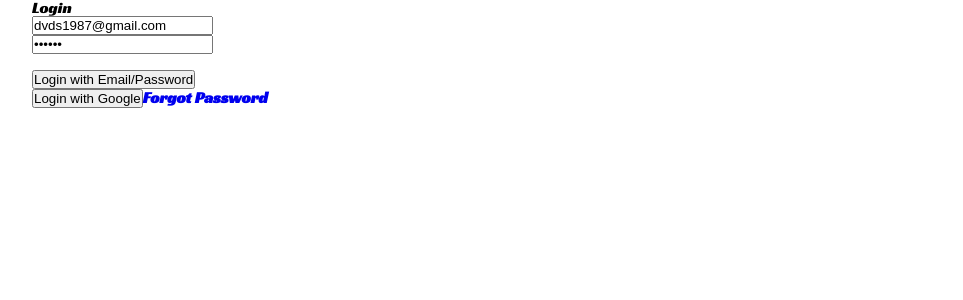
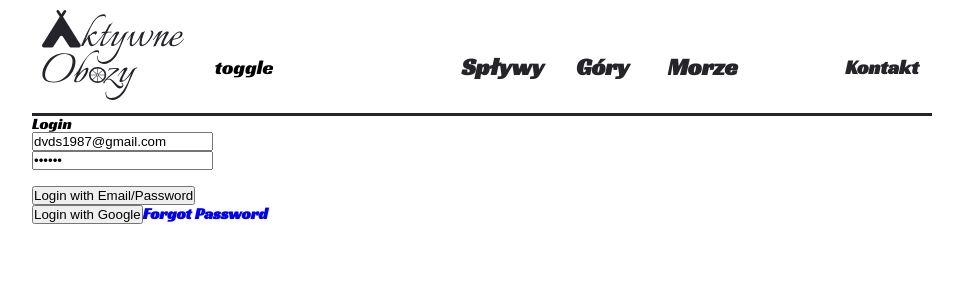
Before and after one commit to DanielDawidowski/Aktywne-Obozy-2022-Frontend, a React (Create React App) app: page /login in a window 1280 px wide. Shown: the top 300 px of the page, without its empty margins (158-1121 px from the left). Built offline with nearby package versions, Linux system fonts and the light colour scheme; no server answers.

Commit message:
Add Layout to all pages of Auth and User Page Components

```diff
--- a/src/components/nav/Header.js
+++ b/src/components/nav/Header.js
@@ -25,11 +25,11 @@ const Header = ({ toggleMenu, setToggleMenu }) => {
               />
             </Link>
           </li>
-          <li class="header__list-item header-menu">
+          <li className="header__list-item header-menu">
             <Menu />
           </li>
           <div
-            class="hamburger-menu"
+            className="hamburger-menu"
             onClick={() => setToggleMenu(!toggleMenu)}
             ref={hamburger}
           >
--- a/src/components/nav/Menu.js
+++ b/src/components/nav/Menu.js
@@ -5,7 +5,7 @@ import { useDispatch, useSelector } from "react-redux";
 import { useHistory } from "react-router-dom";
 import LogoutSVG from "../../assets/SVG/Logout/Logout";
 
-const Menu = ({ grid = false }) => {
+const Menu = ({ grid = false, toggleMenu, setToggleMenu }) => {
   let dispatch = useDispatch();
   let { user } = useSelector((state) => ({ ...state }));
 
@@ -18,6 +18,7 @@ const Menu = ({ grid = false }) => {
       payload: null,
     });
     history.push("/");
+    setToggleMenu(!toggleMenu);
   };
 
   return (
@@ -25,25 +26,25 @@ const Menu = ({ grid = false }) => {
       <li className={"menu-item"}>
         <h3>toggle</h3>
       </li>
-      <li className={"menu-item"}>
+      <li className={"menu-item"} onClick={() => setToggleMenu(!toggleMenu)}>
         {/* <Link to={"/event/kajaki"}> */}
         <Link to="/">
           <h2 style={{ color: "#24242a" }}>Spływy</h2>
         </Link>
       </li>
-      <li className={"menu-item"}>
+      <li className={"menu-item"} onClick={() => setToggleMenu(!toggleMenu)}>
         {/* <Link to="/event/gory"> */}
         <Link to="/">
           <h2 style={{ color: "#24242a" }}>Góry</h2>
         </Link>
       </li>
-      <li className={"menu-item"}>
+      <li className={"menu-item"} onClick={() => setToggleMenu(!toggleMenu)}>
         {/* <Link to="/event/morze"> */}
         <Link to="/">
           <h2 style={{ color: "#24242a" }}>Morze</h2>
         </Link>
       </li>
-      <li className={"menu-item"}>
+      <li className={"menu-item"} onClick={() => setToggleMenu(!toggleMenu)}>
         <Link to="/">
           <h2 style={{ color: "#24242a" }}>Kontakt</h2>
         </Link>
--- a/src/components/nav/Navigation.js
+++ b/src/components/nav/Navigation.js
@@ -68,8 +68,12 @@ const Navigation = ({ toggleMenu, setToggleMenu }) => {
                 </button>
               </motion.div>
             </motion.div>
-            <motion.div variants={item} class="navigation-menu">
-              <Menu grid />
+            <motion.div variants={item} className="navigation-menu">
+              <Menu
+                grid
+                toggleMenu={toggleMenu}
+                setToggleMenu={setToggleMenu}
+              />
             </motion.div>
           </motion.nav>
           <Menu />
--- a/src/pages/auth/ForgotPassword.js
+++ b/src/pages/auth/ForgotPassword.js
@@ -1,6 +1,7 @@
 import React, { useState, useEffect } from "react";
 import { auth } from "../../firebase";
 import { useSelector } from "react-redux";
+import Layout from "../../components/layout/layout";
 
 const ForgotPassword = ({ history }) => {
   const [email, setEmail] = useState("");
@@ -34,6 +35,7 @@ const ForgotPassword = ({ history }) => {
   };
 
   return (
+    <Layout>
       <div className="container col-md-6 offset-md-3 p-5">
         {loading ? (
           <h4 className="text-danger">Loading</h4>
@@ -56,6 +58,7 @@ const ForgotPassword = ({ history }) => {
           </button>
         </form>
       </div>
+    </Layout>
   );
 };
 
--- a/src/pages/auth/Login.js
+++ b/src/pages/auth/Login.js
@@ -3,6 +3,7 @@ import { auth, googleAuthProvider } from "../../firebase";
 import { useDispatch, useSelector } from "react-redux";
 import { Link } from "react-router-dom";
 import { createOrUpdateUser } from "../../functions/auth";
+import Layout from "../../components/layout/layout";
 
 const Login = ({ history }) => {
   const [email, setEmail] = useState("dvds1987@gmail.com");
@@ -116,7 +117,8 @@ const Login = ({ history }) => {
   );
 
   return (
-    <div className="container p-5">
+    <Layout>
+      <div className="container">
         <div className="row">
           <div className="col-md-6 offset-md-3">
             {loading ? (
@@ -136,6 +138,7 @@ const Login = ({ history }) => {
           </div>
         </div>
       </div>
+    </Layout>
   );
 };
 
--- a/src/pages/auth/Register.js
+++ b/src/pages/auth/Register.js
@@ -1,6 +1,7 @@
 import React, { useState, useEffect } from "react";
 import { auth } from "../../firebase";
 import { useSelector } from "react-redux";
+import Layout from "../../components/layout/layout";
 
 const Register = ({ history }) => {
   const [email, setEmail] = useState("dvds1987@gmail.com");
@@ -46,6 +47,7 @@ const Register = ({ history }) => {
   );
 
   return (
+    <Layout>
       <div className="container p-5">
         <div className="row">
           <div className="col-md-6 offset-md-3">
@@ -54,6 +56,7 @@ const Register = ({ history }) => {
           </div>
         </div>
       </div>
+    </Layout>
   );
 };
 
--- a/src/pages/auth/RegisterComplete.js
+++ b/src/pages/auth/RegisterComplete.js
@@ -3,6 +3,7 @@ import { auth } from "../../firebase";
 import { useDispatch } from "react-redux";
 // import { useDispatch, useSelector } from "react-redux";
 import { createOrUpdateUser } from "../../functions/auth";
+import Layout from "../../components/layout/layout";
 
 const RegisterComplete = ({ history }) => {
   const [email, setEmail] = useState("");
@@ -87,6 +88,7 @@ const RegisterComplete = ({ history }) => {
   );
 
   return (
+    <Layout>
       <div className="container p-5">
         <div className="row">
           <div className="col-md-6 offset-md-3">
@@ -95,6 +97,7 @@ const RegisterComplete = ({ history }) => {
           </div>
         </div>
       </div>
+    </Layout>
   );
 };
 
--- a/src/pages/user/History.js
+++ b/src/pages/user/History.js
@@ -1,7 +1,9 @@
 import React from "react";
 import UserNav from "../../components/nav/UserNav";
+import Layout from "../../components/layout/layout";
 
 const History = () => (
+  <Layout>
     <div className="container-fluid">
       <div className="row">
         <div className="col-md-2">
@@ -10,6 +12,7 @@ const History = () => (
         <div className="col">user history page</div>
       </div>
     </div>
+  </Layout>
 );
 
 export default History;
--- a/src/pages/user/Password.js
+++ b/src/pages/user/Password.js
@@ -1,6 +1,7 @@
 import React, { useState } from "react";
 import UserNav from "../../components/nav/UserNav";
 import { auth } from "../../firebase";
+import Layout from "../../components/layout/layout";
 
 const Password = () => {
   const [password, setPassword] = useState("");
@@ -45,6 +46,7 @@ const Password = () => {
   );
 
   return (
+    <Layout>
       <div className="container-fluid">
         <div className="row">
           <div className="col-md-2">
@@ -60,6 +62,7 @@ const Password = () => {
           </div>
         </div>
       </div>
+    </Layout>
   );
 };
 
--- a/src/pages/user/Wishlist.js
+++ b/src/pages/user/Wishlist.js
@@ -1,7 +1,9 @@
 import React from "react";
 import UserNav from "../../components/nav/UserNav";
+import Layout from "../../components/layout/layout";
 
 const Wishlist = () => (
+  <Layout>
     <div className="container-fluid">
       <div className="row">
         <div className="col-md-2">
@@ -10,6 +12,7 @@ const Wishlist = () => (
         <div className="col">user wishlist page</div>
       </div>
     </div>
+  </Layout>
 );
 
 export default Wishlist;
--- a/src/sass/components/_menu.scss
+++ b/src/sass/components/_menu.scss
@@ -51,7 +51,30 @@
     margin-top: $size1;
   }
 
-  li:last-of-type {
+  li:nth-child(5) {
+    position: relative;
+   }
+
+   li:nth-child(5)::before {
+    position: absolute;
+    content: "";
+    width: 120%;
+    height: 120%;
+    z-index: -1;
+    background: $green;
+    border-radius: $borderRadius;
+   }
+
+   li:nth-child(6) {
+    position: relative;
+   }
+
+   li:nth-child(6)::before {
+    position: absolute;
+    content: "";
+    width: 130%;
+    height: 130%;
+    z-index: -1;
     background: $white;
     border-radius: $borderRadius;
    }
```
Lines whose indentation alone changed are shown as unchanged.
